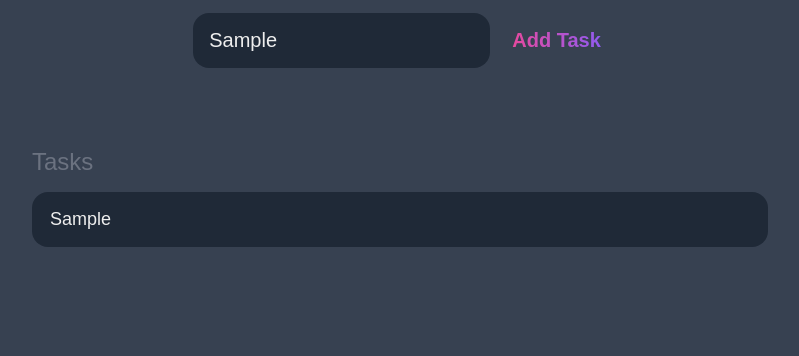
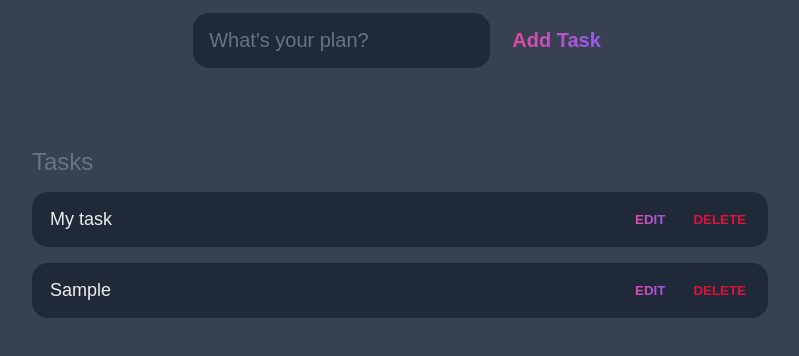
Before and after one commit to Patrick-Ngige/Task-list, a plain HTML site: page index.html in a window 1280 px wide. Both pictures are taken after typing "Sample" into the empty fields and a click on the input "Add Task". Shown: the part 80-436 px from the top of the page, without its empty margins (240-1039 px from the left). Drawn offline with Linux system fonts and the light colour scheme.

Commit message:
task adding success

```diff
--- a/index.html
+++ b/index.html
@@ -21,7 +21,7 @@
         <section class="task-list">
             <h2>Tasks</h2>
             <div id="tasks">
-                <!-- <div class="task">
+                <div class="task">
                     <div class="content">
                         <input type="text" class="text" value="My task" readonly>
                     </div>
@@ -29,7 +29,7 @@
                         <button class="edit">Edit</button>
                         <button class="delete">Delete</button>
                     </div>
-                </div> -->
+                </div>
             </div>
 
         </section>
--- a/main.css
+++ b/main.css
@@ -98,7 +98,7 @@ main {
     margin-bottom: 1rem;
 }
 
-#tasks {
+#tasks .task{
     display: flex;
     justify-content: space-between;
     background-color: var(--darker);
--- a/main.js
+++ b/main.js
@@ -30,7 +30,25 @@ window.addEventListener('load', () => {
 
         task_content_el.appendChild(task_input_el);
 
+        const task_actions_el = document.createElement("div");
+        task_actions_el.classList.add("actions");
+
+        const task_edit_el = document.createElement("button");
+        task_edit_el.classList.add("edit");
+        task_edit_el.innerHTML = "Edit";
+
+        const task_delete_el = document.createElement("button");
+        task_delete_el.classList.add("delete");
+        task_delete_el.innerHTML = "Delete";
+
+        task_actions_el.appendChild(task_edit_el);
+        task_actions_el.appendChild(task_delete_el);
+
+        task_el.appendChild(task_actions_el);
+
         list_el.appendChild(task_el);
+
+        input.value = "";
 
     })
 })
```
